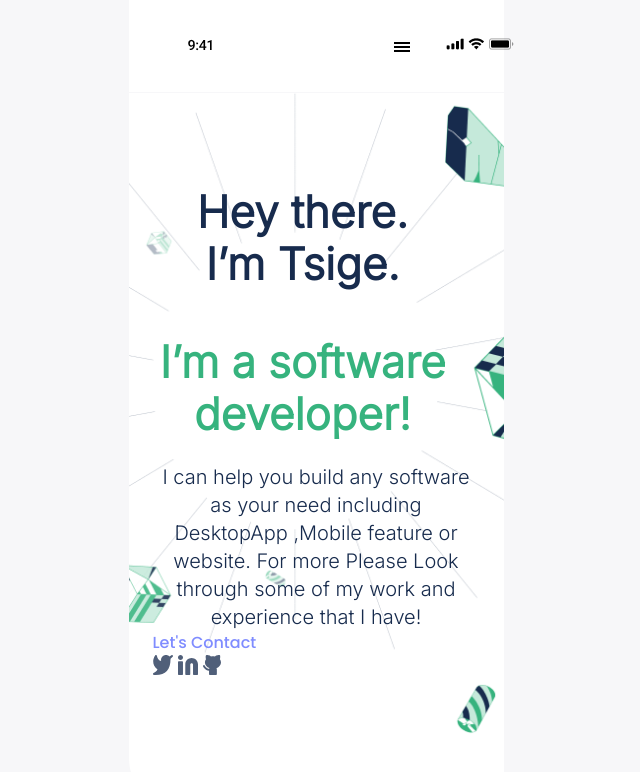
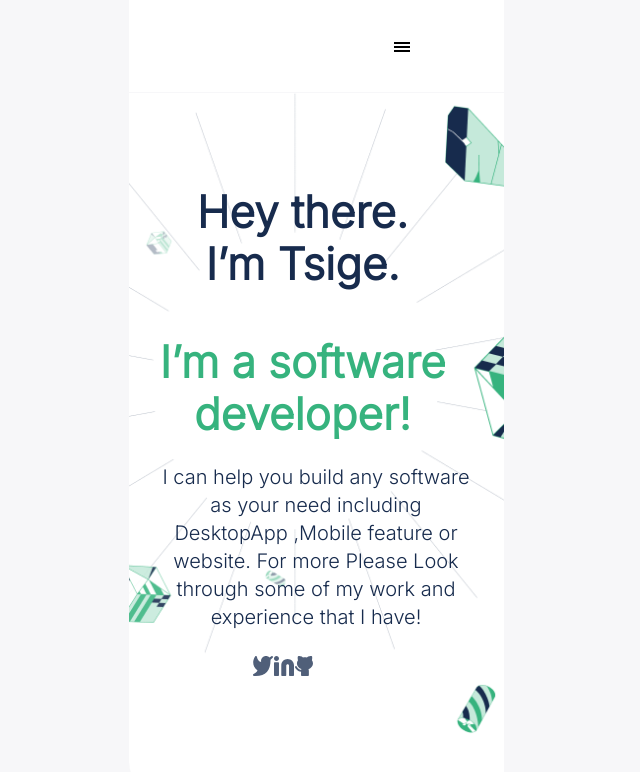
Before and after one commit to tsigewossne/portifolio, a website: page index.html in a window 1280 px wide. Shown: the top 772 px of the page, without its empty margins (324-964 px from the left). Drawn offline with Linux system fonts and the light colour scheme.

Commit message:
updating html and css based on reviewers comment

```diff
--- a/index.html
+++ b/index.html
@@ -1,5 +1,6 @@
 <!DOCTYPE html>
 <html lang="en">
+
 <head>
   <meta charset="UTF-8">
   <meta http-equiv="X-UA-Compatible" content="IE=edge">
@@ -10,11 +11,9 @@
   <link rel="stylesheet" href="styles.css">
   <title>Tsige's Personal Portifolio</title>
 </head>
+
 <body>
   <nav class="toolbar">
-        <div class="img">
-            <img src="images/mobile.png" alt="header-image">
-        </div>
     <!-- <div class="logo"><a href="">Tsige Wossne</a></div> -->
     <div class="menu_main">
       <input type="checkbox" class="toggler">
@@ -40,16 +39,17 @@
       <p>I can help you build any software as your need
         including DesktopApp ,Mobile feature or website.
         For more Please Look through
-            some of my work and experience that I have!</p>
-        <h3>
-            <a href="">Let's Contact</a>
-        </h3>
+        some of my work and experience that I have!</p><br>
       <ul class="contact">
         <li><a href="https://twitter.com/TsigeWo"><img src="images/icons/twitter.svg" alt="twitter"></a></li>
-            <li><a href="https://www.linkedin.com/in/tsige-wossne-4782a2241/"><img src="images/icons/linked.svg" alt="linkedin"></a></li>
+        <li><a href="https://www.linkedin.com/in/tsige-wossne-4782a2241/"><img src="images/icons/linked.svg"
+              alt="linkedin"></a></li>
         <li><a href="https://github.com/tsigewossne"><img src="images/icons/github.svg" alt="github"></a></li>
       </ul>
     </div>
   </section>
+  <!--<section class="works">
+    <p>Down arrow: <i class="arrow down"></i></p>
+  </section>-->
 </body>
 </html>
--- a/styles.css
+++ b/styles.css
@@ -50,7 +50,7 @@ section {
   flex-direction: column;
   align-items: flex-start;
   padding: 70px 24px 144px 24px;
-  gap: 12px;
+  gap: 5px;
   border-bottom-left-radius: 40px;
   top: 92.8px;
   left: calc(50% - (187.5px));
@@ -93,14 +93,16 @@ nav .logo a {
 .contact {
   display: flex;
   flex-direction: row;
-  gap: 24px;
-  align-items: center;
-  flex: none;
+  gap: 20px;
   order: 3;
+  align-content: center;
+  margin-left: 100px;
 }
 
 .contact ul {
   align-content: end;
+  flex-flow: row;
+  align-self: center;
 }
 
 .contact li {
```
Also changed, not shown: images/icons/icons8-gmail.svg (added). Lines whose indentation alone changed are shown as unchanged.
